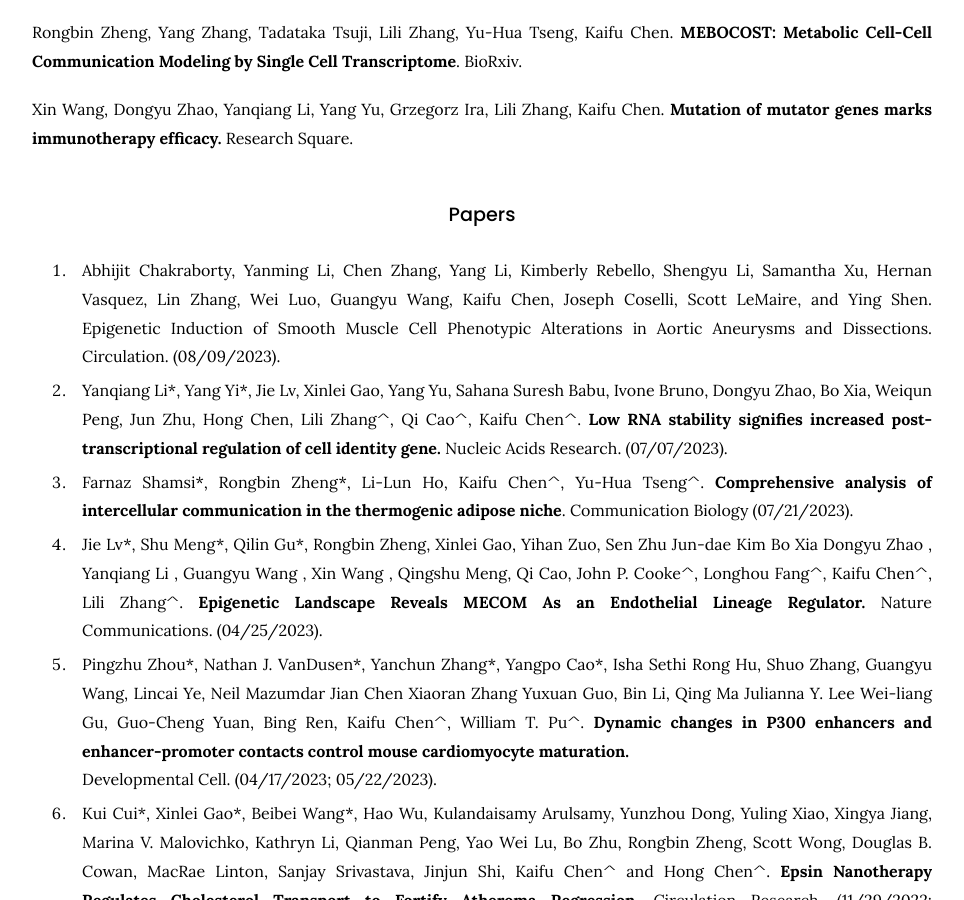
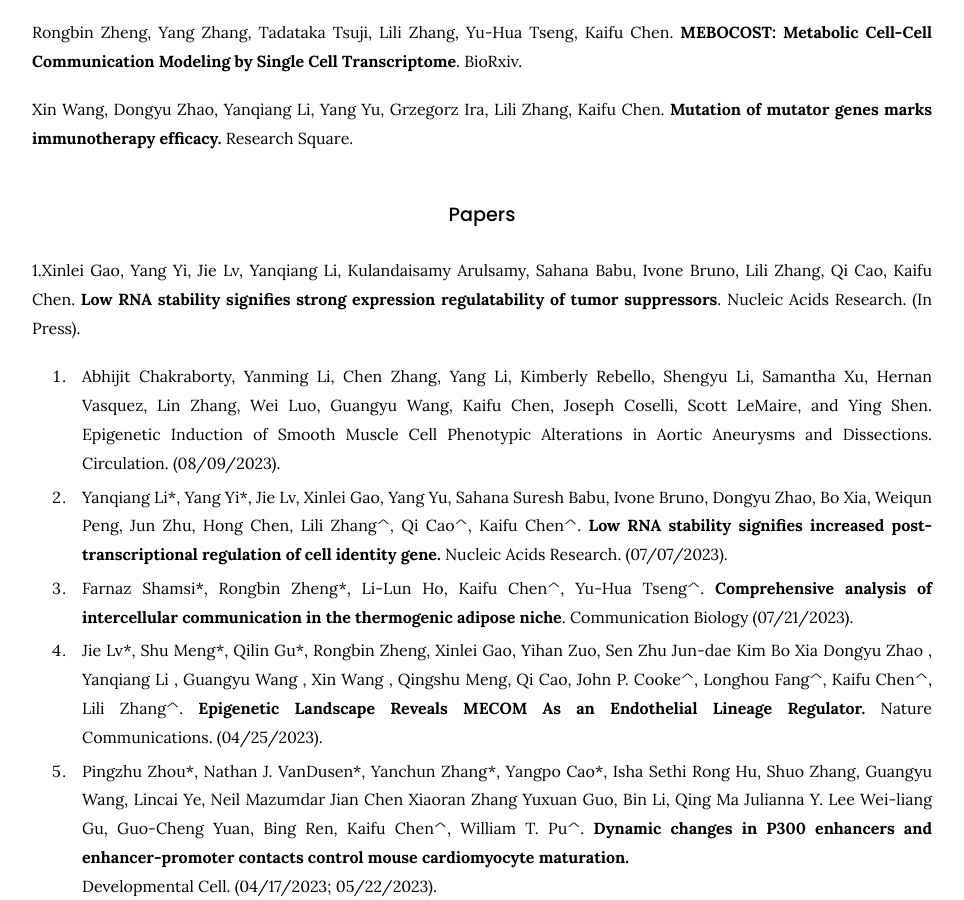
Before and after one commit to kaifuchenlab/kaifuchenlab.github.io, a Jekyll site: the page built from 3.publication/index.md, in a window 1280 px wide and 900 px high, scrolled down 371 px. Shown: the whole window, without its empty margins (158-1122 px from the left). Built offline with Jekyll 4.4.1, drawn with Linux system fonts in a browser that asks for light colours.

Commit message:
Update index.md

```diff
--- a/3.publication/index.md
+++ b/3.publication/index.md
@@ -18,6 +18,8 @@ Xin Wang, Dongyu Zhao, Yanqiang Li, Yang Yu, Grzegorz Ira, Lili Zhang, Kaifu Che
 Research Square.
 
 ### Papers
+
+1.Xinlei Gao, Yang Yi, Jie Lv, Yanqiang Li, Kulandaisamy Arulsamy, Sahana Babu, Ivone Bruno, Lili Zhang, Qi Cao, Kaifu Chen. **Low RNA stability signifies strong expression regulatability of tumor suppressors**. Nucleic Acids Research. (In Press).
 
 1. Abhijit Chakraborty, Yanming Li, Chen Zhang, Yang Li, Kimberly Rebello, Shengyu Li, Samantha Xu, Hernan Vasquez, Lin Zhang, Wei Luo, Guangyu Wang, Kaifu Chen, Joseph Coselli, Scott LeMaire, and Ying Shen. Epigenetic Induction of Smooth Muscle Cell Phenotypic Alterations in Aortic Aneurysms and Dissections. Circulation. (08/09/2023).
 
```
